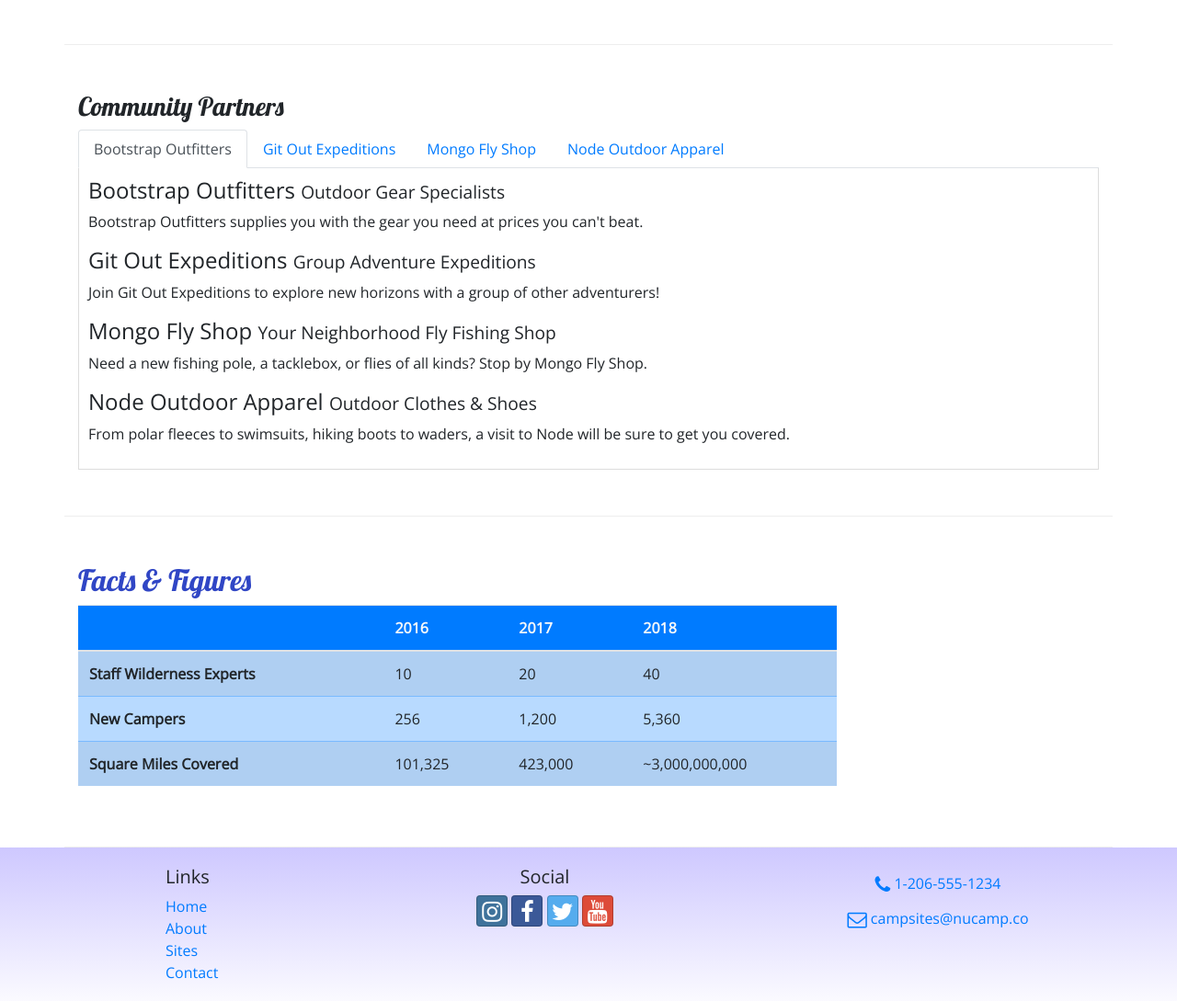
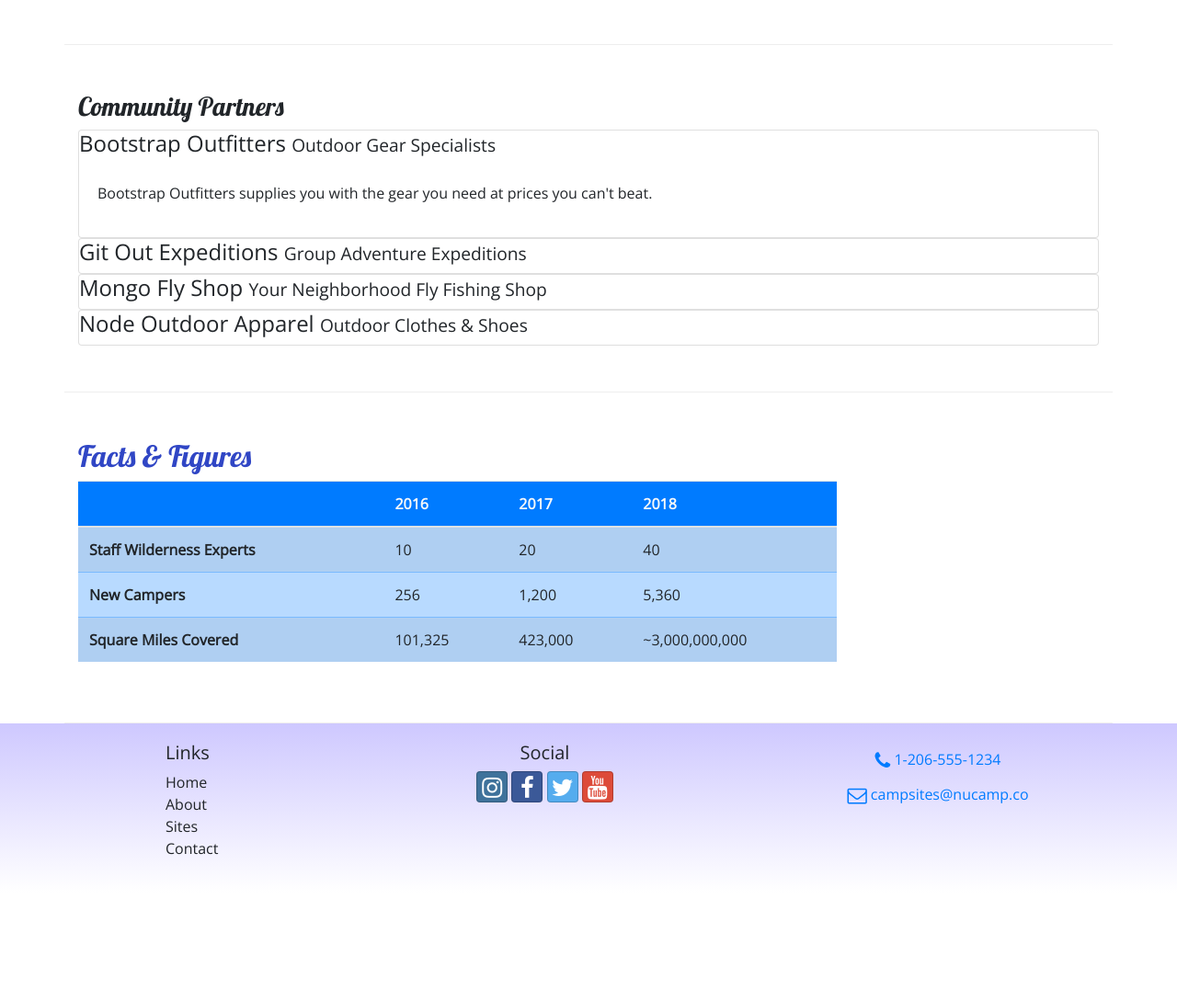
Before and after one commit to DioCast/nucampsite, a website: page aboutus.html in a window 1280 px wide. Shown: the part 780-1869 px from the top of the page at 92% size. After the commit the page ends 1751 px from the top, so only its background shows below. Drawn offline with nearby package versions, Linux system fonts and the light colour scheme.

Commit message:
Accordion

```diff
--- a/aboutus.html
+++ b/aboutus.html
@@ -24,7 +24,7 @@
         <div class="container">
             <div class="row">
                 <div class="col-4 col-sm-3 col-md-2 align-self-center">
-                    <a href="index.html"><img src="img/logo.png" class="img-fluid"/></a>
+                    <a href="index.html"><img src="img/logo.png" class="img-fluid" /></a>
                 </div>
                 <div class="col">
                     <h1>NuCamp</h1>
@@ -108,32 +108,86 @@
         <div class="row row-content">
             <div class="col">
                 <h3>Community Partners</h3>
-                <ul class="nav nav-tabs">
+                <!-- <ul class="nav nav-tabs">
                     <li class="nav-item"><a class="nav-link active" href="#bootstrap" role="tab" data-toggle="tab">Bootstrap Outfitters</a></li>
                     <li class="nav-item"><a class="nav-link" href="#git" role="tab" data-toggle="tab">Git Out Expeditions</a></li>
                     <li class="nav-item"><a class="nav-link" href="#mongo" role="tab" data-toggle="tab">Mongo Fly Shop</a></li>
                     <li class="nav-item"><a class="nav-link" href="#node" role="tab" data-toggle="tab">Node Outdoor Apparel</a></li>
-                </ul>
-                <div class="tab-content">
-                    <div role="tabpanel" class="tab-pane fade show active" id="bootstrap">
-                        <h4>Bootstrap Outfitters <small>Outdoor Gear Specialists</small></h4>
-                        <p class="d-none d-sm-block">Bootstrap Outfitters supplies you with the gear you need at prices you
-                            can't beat.</p>
+                </ul> -->
+
+                <!-- <div class="tab-content"> -->
+                <div id="accordion">
+                    <div class="card">
+                        <!-- <div role="tabpanel" class="tab-pane fade show active" id="bootstrap"> -->
+                        <div role="tab" class="class-header">
+                            <h4>
+                                <a data-toggle="collapse" data-target="#bootstrap">
+                                    Bootstrap Outfitters <small>Outdoor Gear Specialists</small>
+                                </a>
+                            </h4>
+                            <div class="collapse show" id="bootstrap" data-parent="#accordion">
+                                <div class="card-body">
+                                    <p class="d-none d-sm-block">Bootstrap Outfitters supplies you with the gear you need at
+                                        prices
+                                        you
+                                        can't beat.</p>
+                                </div>
+                            </div>
+                        </div>
                     </div>
-                    <div role="tabpanel" class="tab-pane fade show active" id="git">
-                        <h4>Git Out Expeditions <small>Group Adventure Expeditions</small></h4>
-                        <p class="d-none d-sm-block">Join Git Out Expeditions to explore new horizons with a group of other
-                            adventurers!</p>
+                    <div class="card">
+                        <!-- <div role="tabpanel" class="tab-pane fade show active" id="git"> -->
+                        <div role="tab" class="class-header">
+                            <h4>
+                                <a class="collapsed" data-toggle="collapse" data-target="#git">
+                                    Git Out Expeditions <small>Group Adventure Expeditions</small>
+                                </a>
+                            </h4>
+                            <div class="collapse" id="git" data-parent="#accordion">
+                                <div class="card-body">
+                                    <p class="d-none d-sm-block">Join Git Out Expeditions to explore new horizons with a group
+                                        of
+                                        other
+                                        adventurers!</p>
+                                </div>
+                            </div>
+                        </div>
                     </div>
-                    <div role="tabpanel" class="tab-pane fade show active" id="mongo">
-                        <h4>Mongo Fly Shop <small>Your Neighborhood Fly Fishing Shop</small></h4>
-                        <p class="d-none d-sm-block">Need a new fishing pole, a tacklebox, or flies of all kinds? Stop by Mongo
-                            Fly Shop.</p>
+                    <div class="card">
+                        <!-- <div role="tabpanel" class="tab-pane fade show active" id="mongo"> -->
+                        <div role="tab" class="class-header">
+                            <h4>
+                                <a class="collapsed" data-toggle="collapse" data-target="#mongo">
+                                    Mongo Fly Shop <small>Your Neighborhood Fly Fishing Shop</small>
+                                </a>
+                            </h4>
+                            <div class="collapse" id="mongo" data-parent="#accordion">
+                                <div class="card-body">
+                                    <p class="d-none d-sm-block">Need a new fishing pole, a tacklebox, or flies of all kinds?
+                                        Stop
+                                        by Mongo
+                                        Fly Shop.</p>
+                                </div>
+                            </div>
+                        </div>
                     </div>
-                    <div role="tabpanel" class="tab-pane fade show active" id="node">
-                        <h4>Node Outdoor Apparel <small>Outdoor Clothes & Shoes</small></h4>
-                        <p class="d-none d-sm-block">From polar fleeces to swimsuits, hiking boots to waders, a visit to Node
-                            will be sure to get you covered.</p>
+                    <div class="card">
+                        <!-- <div role="tabpanel" class="tab-pane fade show active" id="node"> -->
+                        <div role="tab" class="class-header">
+                            <h4>
+                                <a class="collapsed" data-toggle="collapse" data-target="#node">
+                                    Node Outdoor Apparel <small>Outdoor Clothes & Shoes</small>
+                                </a>
+                            </h4>
+                            <div class="collapse" id="node" data-parent="#accordion">
+                                <div class="card-body">
+                                    <p class="d-none d-sm-block">From polar fleeces to swimsuits, hiking boots to waders, a
+                                        visit to
+                                        Node
+                                        will be sure to get you covered.</p>
+                                </div>
+                            </div>
+                        </div>
                     </div>
                 </div>
             </div>
--- a/css/styles.css
+++ b/css/styles.css
@@ -36,8 +36,13 @@ header h2 {
     background-color: #901CAD;
 }
 
-.tab-content{
+/* .tab-content{
     border: 1px solid #ddd;
     border-top: none;
     padding: 10px;
+} */
+
+a, a:hover {
+    color: inherit;
+    text-decoration: none;
 }
```
